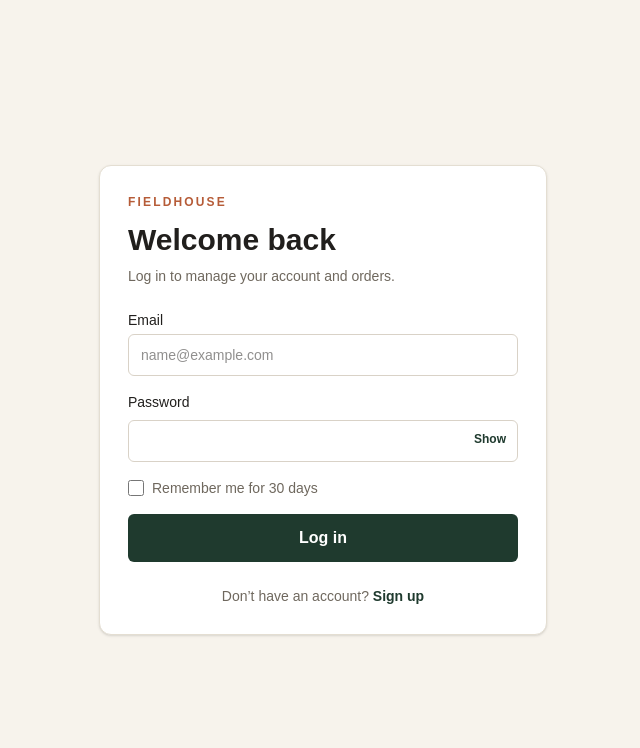
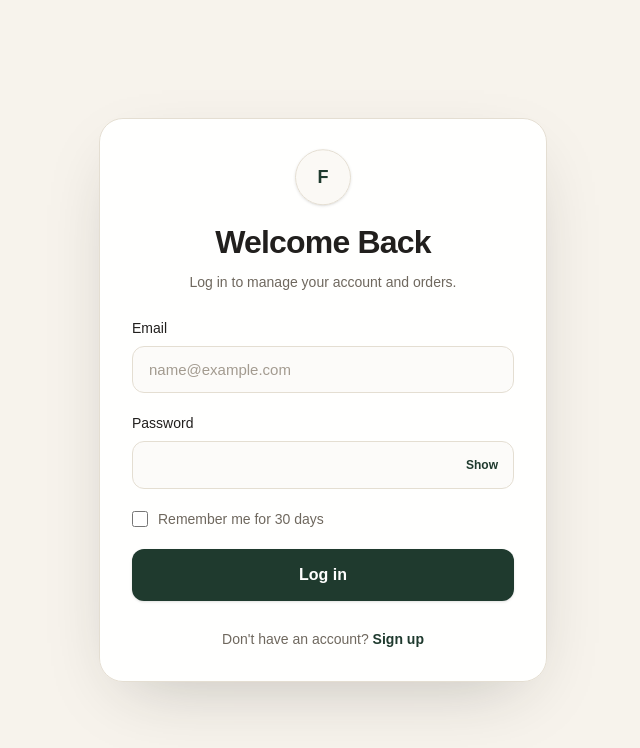
Before and after one commit to Subroto112001/Inventory-Management-System, a Next.js app: page /login in a window 1280 px wide. Shown: the top 748 px of the page, without its empty margins (317-957 px from the left). Built offline with nearby package versions, Linux system fonts and the light colour scheme; no server answers; the database is empty.

Commit message:
login page design update

```diff
--- a/src/app/(auth)/login/page.jsx
+++ b/src/app/(auth)/login/page.jsx
@@ -4,8 +4,6 @@
 import { useEffect, useState } from "react";
 import { useRouter } from "next/navigation";
 import { useAuthBranding } from "@/Component/Layout/AuthLayout";
-
-const inputClass = "mt-1 w-full rounded-md border border-[#D9D2C7] bg-white px-3 py-2.5 text-[#211F1D] outline-none focus:border-[#1F3A2E] focus:ring-2 focus:ring-[#1F3A2E]/15";
 
 export default function LoginPage() {
   const router = useRouter();
@@ -52,18 +50,59 @@
   };
 
   const unverified = error.toLowerCase().includes("verify your email");
-  return <main className="relative flex min-h-screen items-center justify-center px-4 py-10" style={{ backgroundColor: branding.surfaceColor || "#F7F3EC", color: branding.textColor || "#211F1D" }}><section className="w-full max-w-md rounded-xl border bg-white p-6 shadow-sm sm:p-7" style={{ borderColor: branding.borderColor || "#E4DED2" }}>
-    <div className="flex items-center gap-3">{branding.logoUrl && <img src={branding.logoUrl} alt="" className="h-10 max-w-24 object-contain" />}<p className="text-xs font-semibold uppercase tracking-[0.18em]" style={{ color: branding.accentColor || "#B65C38" }}>{branding.storeName || "FIELDHOUSE"}</p></div>
-    <h1 className="mt-3 text-3xl font-semibold">Welcome back</h1>
-    <p className="mt-2 text-sm text-[#6F685E]">Log in to manage your account and orders.</p>
-    {error && <div className="mt-5 rounded-md bg-red-50 px-3 py-2 text-sm text-red-700" role="alert">{error}{unverified && <button type="button" onClick={resend} disabled={resending || !email || resendCooldown > 0} className="ml-1 font-semibold underline disabled:opacity-60">{resending ? "Sending..." : resendCooldown > 0 ? `Resend OTP in ${resendCooldown}s` : "Resend OTP"}</button>}</div>}
-    {success && <p className="mt-5 rounded-md bg-[#edf5ef] px-3 py-2 text-sm text-[#1F3A2E]" role="status">{success}</p>}
-    <form className="mt-6 space-y-4" onSubmit={handleSubmit}>
-      <label className="block text-sm font-medium">Email<input className={inputClass} id="email" name="email" type="email" placeholder="name@example.com" required autoComplete="email" disabled={loading} value={email} onChange={(e) => setEmail(e.target.value)} /></label>
-      <label className="block text-sm font-medium">Password<span className="relative mt-1 block"><input className={`${inputClass} pr-14`} id="password" name="password" type={showPassword ? "text" : "password"} required autoComplete="current-password" disabled={loading} value={password} onChange={(e) => setPassword(e.target.value)} /><button className="absolute inset-y-0 right-0 px-3 text-xs font-semibold text-[#1F3A2E]" type="button" onClick={() => setShowPassword((visible) => !visible)} aria-label={showPassword ? "Hide password" : "Show password"}>{showPassword ? "Hide" : "Show"}</button></span></label>
-      <label className="flex items-center gap-2 text-sm text-[#6F685E]"><input className="h-4 w-4 accent-[#1F3A2E]" type="checkbox" disabled={loading} checked={rememberMe} onChange={(e) => setRememberMe(e.target.checked)} />Remember me for 30 days</label>
-      <button className="w-full rounded-md bg-[#1F3A2E] px-4 py-3 font-semibold text-white transition-colors hover:bg-[#294c3d] disabled:cursor-not-allowed disabled:opacity-60" type="submit" disabled={loading}>{loading ? "Logging in..." : "Log in"}</button>
-    </form>
-    <p className="mt-6 text-center text-sm text-[#6F685E]">Don’t have an account? <Link href="/signup" className="font-semibold text-[#1F3A2E]">Sign up</Link></p>
-  </section>{loading && <div className="fixed inset-0 z-50 flex flex-col items-center justify-center gap-5 px-6 text-center backdrop-blur-sm" style={{ backgroundColor: `${branding.surfaceColor || "#F7F3EC"}F2`, color: branding.textColor || "#211F1D", animation: "loginOverlayIn 250ms ease-out" }} role="status" aria-live="polite">{branding.logoUrl ? <img src={branding.logoUrl} alt="" className="h-16 max-w-40 object-contain" /> : <span className="text-sm font-semibold uppercase tracking-[0.18em]" style={{ color: branding.accentColor || "#B65C38" }}>{branding.storeName || "FIELDHOUSE"}</span>}<span className="h-10 w-10 animate-spin rounded-full border-4 border-current border-r-transparent" style={{ color: branding.primaryColor || "#1F3A2E" }} aria-hidden="true" /><p className="text-lg font-medium">Signing you in…</p></div>}<style jsx global>{`@keyframes loginOverlayIn { from { opacity: 0; } to { opacity: 1; } }`}</style></main>;
+  const primaryColor = branding.primaryColor || "#1F3A2E";
+  const accentColor = branding.accentColor || "#B65C38";
+  const textColor = branding.textColor || "#211F1D";
+  const storeName = branding.storeName || "FIELDHOUSE";
+
+  return (
+    <main
+      className="relative flex min-h-screen items-center justify-center overflow-hidden px-4 py-10 sm:py-14"
+      style={{ backgroundColor: branding.surfaceColor || "#F7F3EC", color: textColor }}
+    >
+      <div className="pointer-events-none absolute -left-32 top-[-8rem] h-80 w-80 rounded-full opacity-30 blur-3xl" style={{ backgroundColor: `${accentColor}20` }} aria-hidden="true" />
+      <div className="pointer-events-none absolute -right-36 bottom-[-10rem] h-96 w-96 rounded-full opacity-40 blur-3xl" style={{ backgroundColor: `${primaryColor}18` }} aria-hidden="true" />
+
+      <section className="relative z-10 w-full max-w-md rounded-3xl border bg-white/95 p-6 shadow-[0_24px_70px_-28px_rgba(33,31,29,0.28)] animate-[login-card-in_650ms_cubic-bezier(0.2,0.8,0.2,1)_both] motion-reduce:animate-none sm:p-8" style={{ borderColor: branding.borderColor || "#E4DED2" }}>
+          <div className="mb-6 text-center">
+            <div className="mx-auto mb-4 flex h-14 w-14 animate-[login-float_8s_ease-in-out_infinite] items-center justify-center rounded-full border bg-white p-2.5 shadow-sm motion-reduce:animate-none" style={{ borderColor: branding.borderColor || "#E4DED2", backgroundColor: `${branding.surfaceColor || "#F7F3EC"}80` }}>
+              {branding.logoUrl ? (
+                <img src={branding.logoUrl} alt={`${storeName} logo`} className="h-full w-full object-contain" />
+              ) : (
+                <span className="text-lg font-semibold" style={{ color: primaryColor }} aria-label={storeName}>
+                  {storeName.trim().charAt(0).toUpperCase() || "S"}
+                </span>
+              )}
+            </div>
+            <h1 className="text-3xl font-semibold tracking-tight sm:text-[2rem]">Welcome Back</h1>
+            <p className="mx-auto mt-2 max-w-xs text-sm leading-6 text-[#6F685E]">Log in to manage your account and orders.</p>
+          </div>
+
+          {error && <div className="mb-5 rounded-xl border border-red-200 bg-red-50 px-4 py-3 text-sm leading-5 text-red-700" role="alert">{error}{unverified && <button type="button" onClick={resend} disabled={resending || !email || resendCooldown > 0} className="ml-1 font-semibold underline underline-offset-2 transition-opacity disabled:opacity-60">{resending ? "Sending..." : resendCooldown > 0 ? `Resend OTP in ${resendCooldown}s` : "Resend OTP"}</button>}</div>}
+          {success && <p className="mb-5 rounded-xl border border-emerald-200 bg-emerald-50 px-4 py-3 text-sm leading-5 text-emerald-800" role="status">{success}</p>}
+
+          <form className="space-y-5" onSubmit={handleSubmit}>
+            <label className="block text-sm font-medium" htmlFor="email">Email
+              <input className="mt-2 w-full rounded-xl border bg-[#FCFBF9] px-4 py-3 text-[15px] outline-none transition duration-200 placeholder:text-[#A39B90] focus:bg-white focus:border-[var(--brand-primary)] focus:ring-4 disabled:cursor-not-allowed disabled:opacity-60" style={{ borderColor: branding.borderColor || "#D9D2C7", "--brand-primary": primaryColor, "--tw-ring-color": `${primaryColor}24` }} id="email" name="email" type="email" placeholder="name@example.com" required autoComplete="email" disabled={loading} value={email} onChange={(e) => setEmail(e.target.value)} />
+            </label>
+            <label className="block text-sm font-medium" htmlFor="password">Password
+              <span className="relative mt-2 block">
+                <input className="w-full rounded-xl border bg-[#FCFBF9] px-4 py-3 pr-16 text-[15px] outline-none transition duration-200 placeholder:text-[#A39B90] focus:bg-white focus:border-[var(--brand-primary)] focus:ring-4 disabled:cursor-not-allowed disabled:opacity-60" style={{ borderColor: branding.borderColor || "#D9D2C7", "--brand-primary": primaryColor, "--tw-ring-color": `${primaryColor}24` }} id="password" name="password" type={showPassword ? "text" : "password"} required autoComplete="current-password" disabled={loading} value={password} onChange={(e) => setPassword(e.target.value)} />
+                <button className="absolute inset-y-0 right-0 rounded-r-xl px-4 text-xs font-semibold transition-opacity hover:opacity-70 focus-visible:outline-none focus-visible:ring-2 focus-visible:ring-inset disabled:opacity-60" style={{ color: primaryColor }} type="button" onClick={() => setShowPassword((visible) => !visible)} aria-label={showPassword ? "Hide password" : "Show password"}>{showPassword ? "Hide" : "Show"}</button>
+              </span>
+            </label>
+            <label className="flex cursor-pointer items-center gap-2.5 text-sm text-[#6F685E]"><input className="h-4 w-4 rounded focus-visible:ring-2 focus-visible:ring-offset-2" style={{ accentColor: primaryColor }} type="checkbox" disabled={loading} checked={rememberMe} onChange={(e) => setRememberMe(e.target.checked)} />Remember me for 30 days</label>
+            <button className="w-full rounded-xl px-4 py-3.5 font-semibold text-white shadow-sm transition duration-200 hover:-translate-y-0.5 hover:shadow-lg focus-visible:outline-none focus-visible:ring-4 focus-visible:ring-offset-2 disabled:cursor-not-allowed disabled:opacity-60 disabled:hover:translate-y-0 disabled:hover:shadow-sm" style={{ backgroundColor: primaryColor }} type="submit" disabled={loading}>{loading ? "Logging in..." : "Log in"}</button>
+          </form>
+          <p className="mt-7 text-center text-sm text-[#6F685E]">Don&#39;t have an account? <Link href="/signup" className="font-semibold underline-offset-4 transition hover:underline" style={{ color: primaryColor }}>Sign up</Link></p>
+      </section>
+
+      {loading && <div className="fixed inset-0 z-50 flex flex-col items-center justify-center gap-5 px-6 text-center backdrop-blur-sm" style={{ backgroundColor: `${branding.surfaceColor || "#F7F3EC"}F2`, color: textColor, animation: "login-overlay-in 250ms ease-out" }} role="status" aria-live="polite">{branding.logoUrl ? <img src={branding.logoUrl} alt="" className="h-16 max-w-40 object-contain" /> : <span className="text-sm font-semibold uppercase tracking-[0.18em]" style={{ color: accentColor }}>{storeName}</span>}<span className="h-10 w-10 animate-spin rounded-full border-4 border-current border-r-transparent" style={{ color: primaryColor }} aria-hidden="true" /><p className="text-lg font-medium">Signing you in...</p></div>}
+      <style jsx global>{`
+        @keyframes login-float { 0%, 100% { transform: translateY(0); } 50% { transform: translateY(-2px); } }
+        @keyframes login-card-in { from { opacity: 0; transform: translateY(14px); } to { opacity: 1; transform: translateY(0); } }
+        @keyframes login-overlay-in { from { opacity: 0; } to { opacity: 1; } }
+      `}</style>
+    </main>
+  );
 }
```
